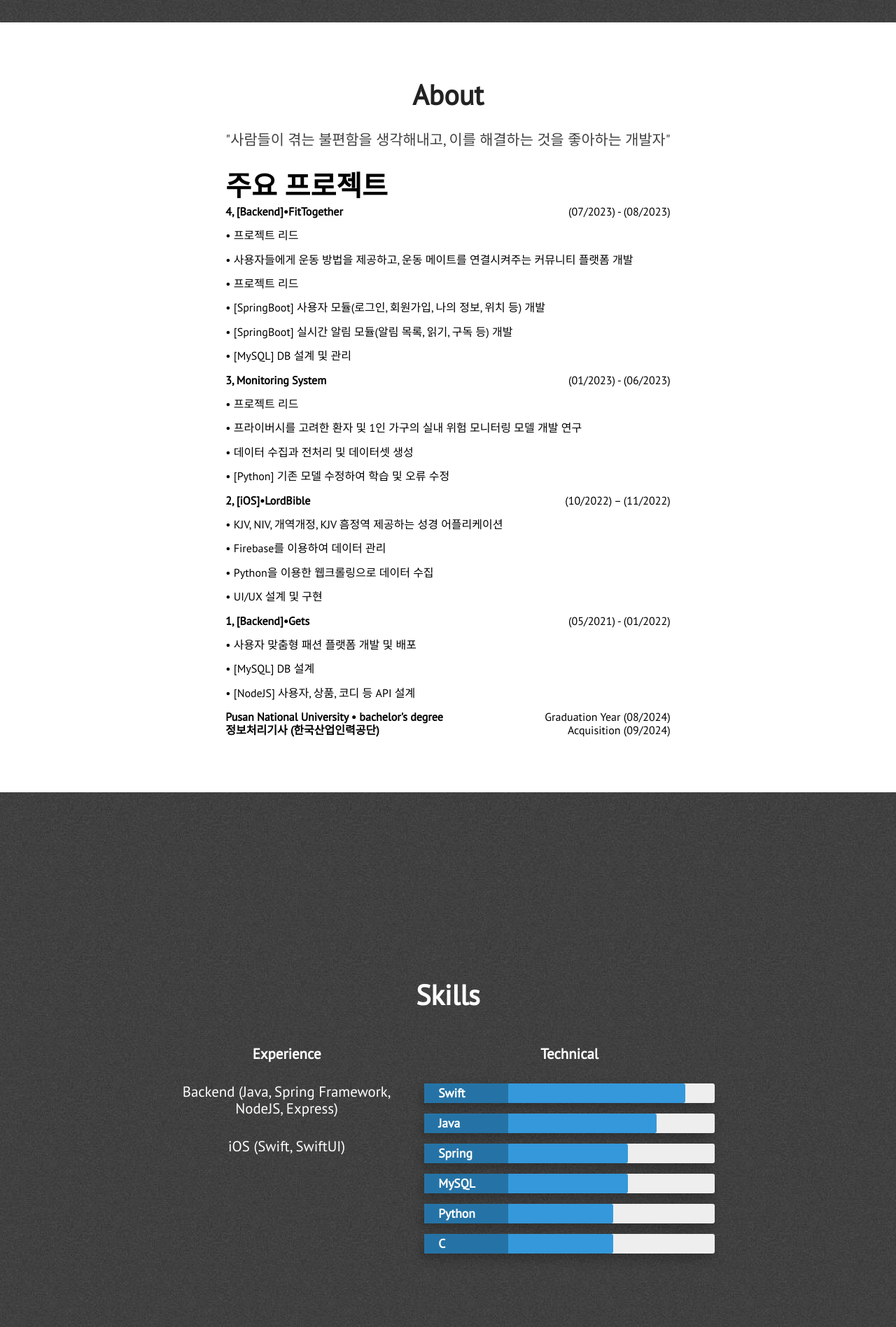
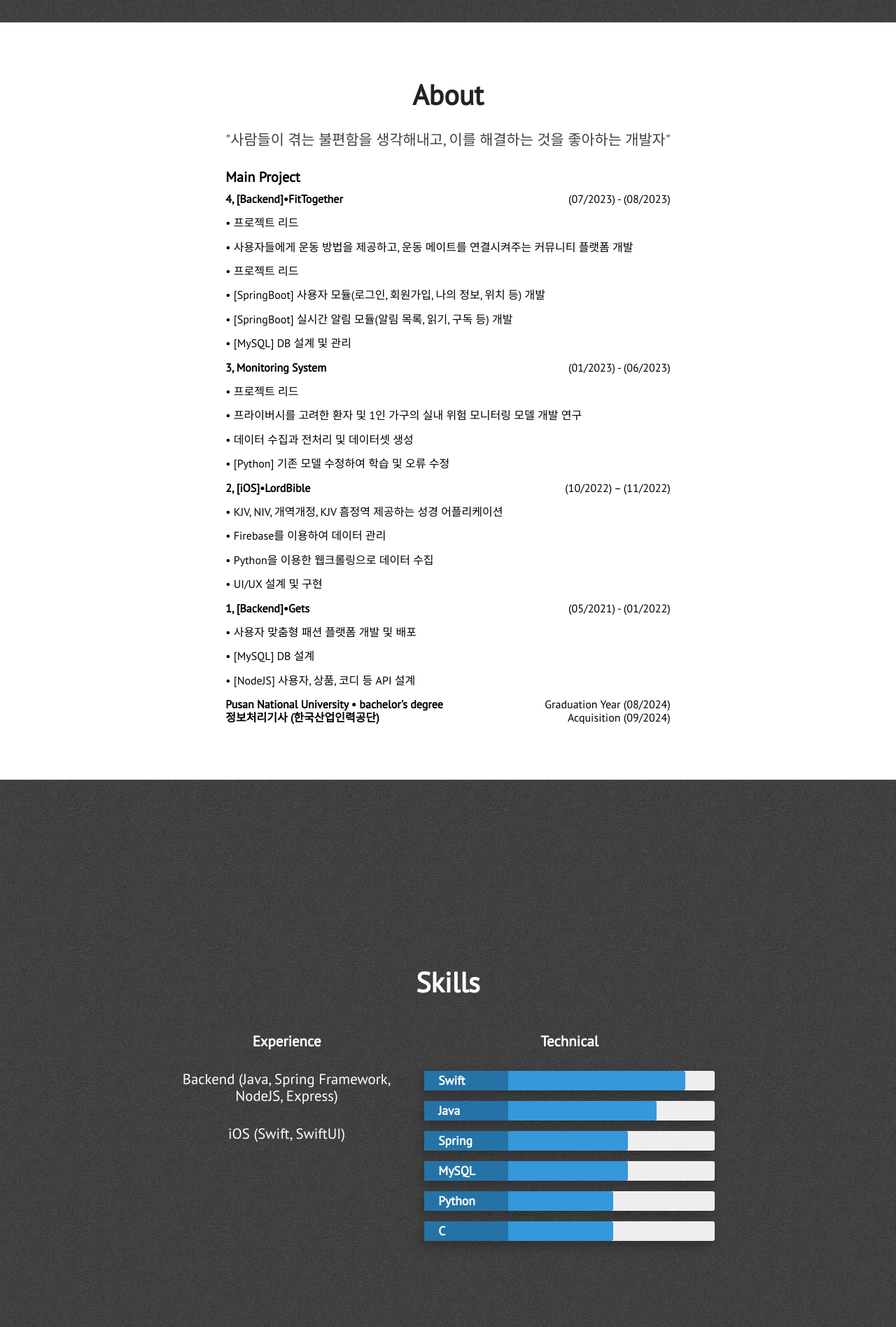
Before and after one commit to ashjang/ashjang.github.io, a Jekyll site: the page built from index.html, in a window 1280 px wide. Shown: the part 868-2764 px from the top of the page at 70% size. Built offline with Jekyll 4.4.1, drawn with Linux system fonts in a browser that asks for light colours; nearby versions of some CDN libraries.

Commit message:
About css

```diff
--- a/_includes/about.html
+++ b/_includes/about.html
@@ -10,8 +10,8 @@
             <!-- </p> -->
 
             <div>
-                <div class="small-heading">주요 프로젝트</div>
-                <div>
+                <div class="small-heading">Main Project</div>
+                <div class="project-item">
                     <div class="flex-container">
                         <div class="flex1">4, [Backend]•FitTogether</div>
                         <div class="flex2">(07/2023) - (08/2023)</div>
@@ -26,7 +26,7 @@
                     </div>
                 </div>
 
-                <div>
+                <div class="project-item">
                     <div class="flex-container">
                         <div class="flex1">3, Monitoring System</div>
                         <div class="flex2">(01/2023) - (06/2023)</div>
@@ -39,7 +39,7 @@
                     </div>
                 </div>
 
-                <div>
+                <div class="project-item">
                     <div class="flex-container">
                         <div class="flex1">2, [iOS]•LordBible</div>
                         <div class="flex2">(10/2022) – (11/2022)</div>
@@ -52,7 +52,7 @@
                     </div>
                 </div>
 
-                <div>
+                <div class="project-item">
                     <div class="flex-container">
                         <div class="flex1">1, [Backend]•Gets</div>
                         <div class="flex2">(05/2021) - (01/2022)</div>
--- a/assets/css/main.css
+++ b/assets/css/main.css
@@ -594,9 +594,12 @@ a {
 }
 
 .small-heading {
-    margin-bottom: 5px;
+    margin-bottom: 10px;
     font-family: 'PT Sans', Arial, Helvetica, sans-serif;
     font-size: 20px;
-    font-size: 2.5rem;
     font-weight: bold;
 }
+
+.project-item {
+    margin-bottom: 7px;
+}
```
